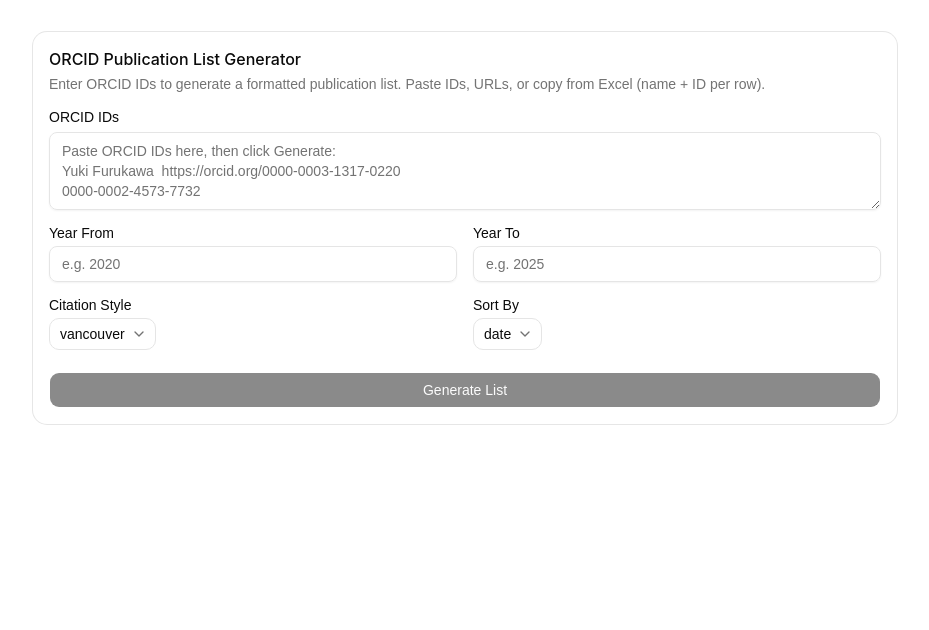
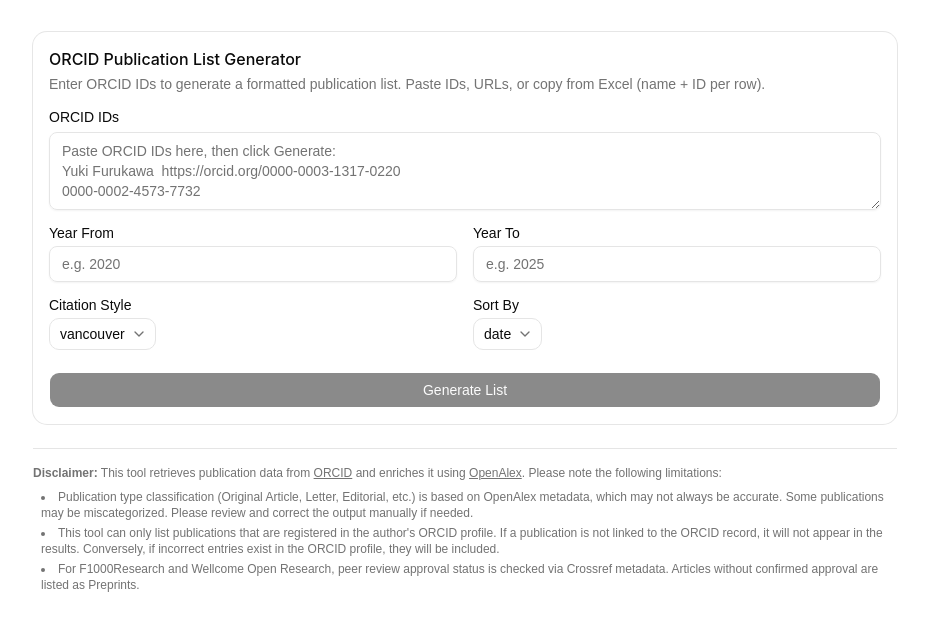
Before and after one commit to ykfrkw/orcid-publication-list, a React (Vite) app: page / in a window 1280 px wide. Shown: the top 630 px of the page, without its empty margins (175-1104 px from the left). Built offline with nearby package versions, Linux system fonts and the light colour scheme.

Commit message:
Add disclaimer about ORCID/OpenAlex limitations

```diff
--- a/src/App.tsx
+++ b/src/App.tsx
@@ -53,6 +53,32 @@
         {result && !isLoading && (
           <PublicationList result={result} style={style} />
         )}
+
+        <footer className="text-xs text-muted-foreground space-y-2 pt-4 pb-8 border-t">
+          <p>
+            <strong>Disclaimer:</strong> This tool retrieves publication data from{' '}
+            <a href="https://orcid.org" target="_blank" rel="noopener" className="underline">ORCID</a>{' '}
+            and enriches it using{' '}
+            <a href="https://openalex.org" target="_blank" rel="noopener" className="underline">OpenAlex</a>.
+            Please note the following limitations:
+          </p>
+          <ul className="list-disc list-inside space-y-1 pl-2">
+            <li>
+              Publication type classification (Original Article, Letter, Editorial, etc.) is based on
+              OpenAlex metadata, which may not always be accurate. Some publications may be miscategorized.
+              Please review and correct the output manually if needed.
+            </li>
+            <li>
+              This tool can only list publications that are registered in the author's ORCID profile.
+              If a publication is not linked to the ORCID record, it will not appear in the results.
+              Conversely, if incorrect entries exist in the ORCID profile, they will be included.
+            </li>
+            <li>
+              For F1000Research and Wellcome Open Research, peer review approval status is checked
+              via Crossref metadata. Articles without confirmed approval are listed as Preprints.
+            </li>
+          </ul>
+        </footer>
       </div>
     </div>
   )
```
